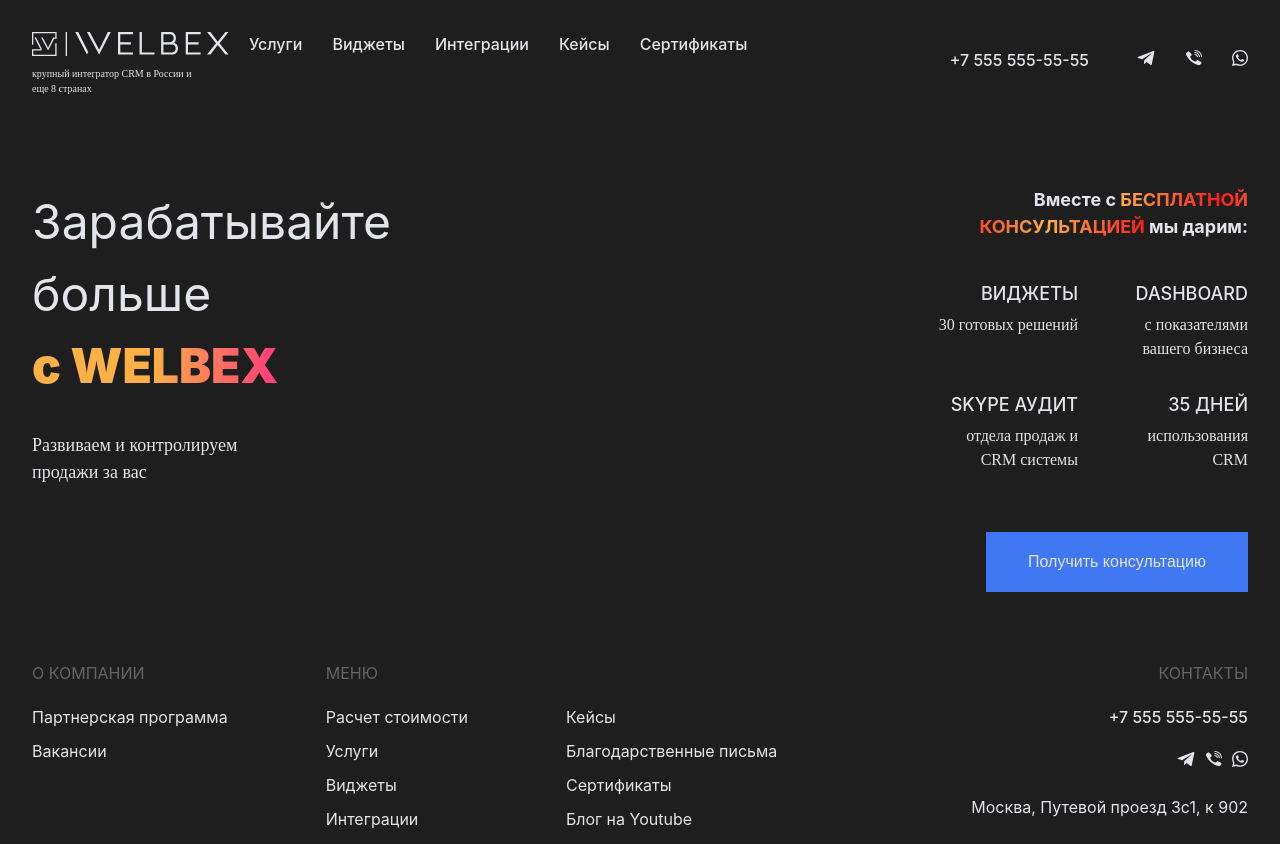
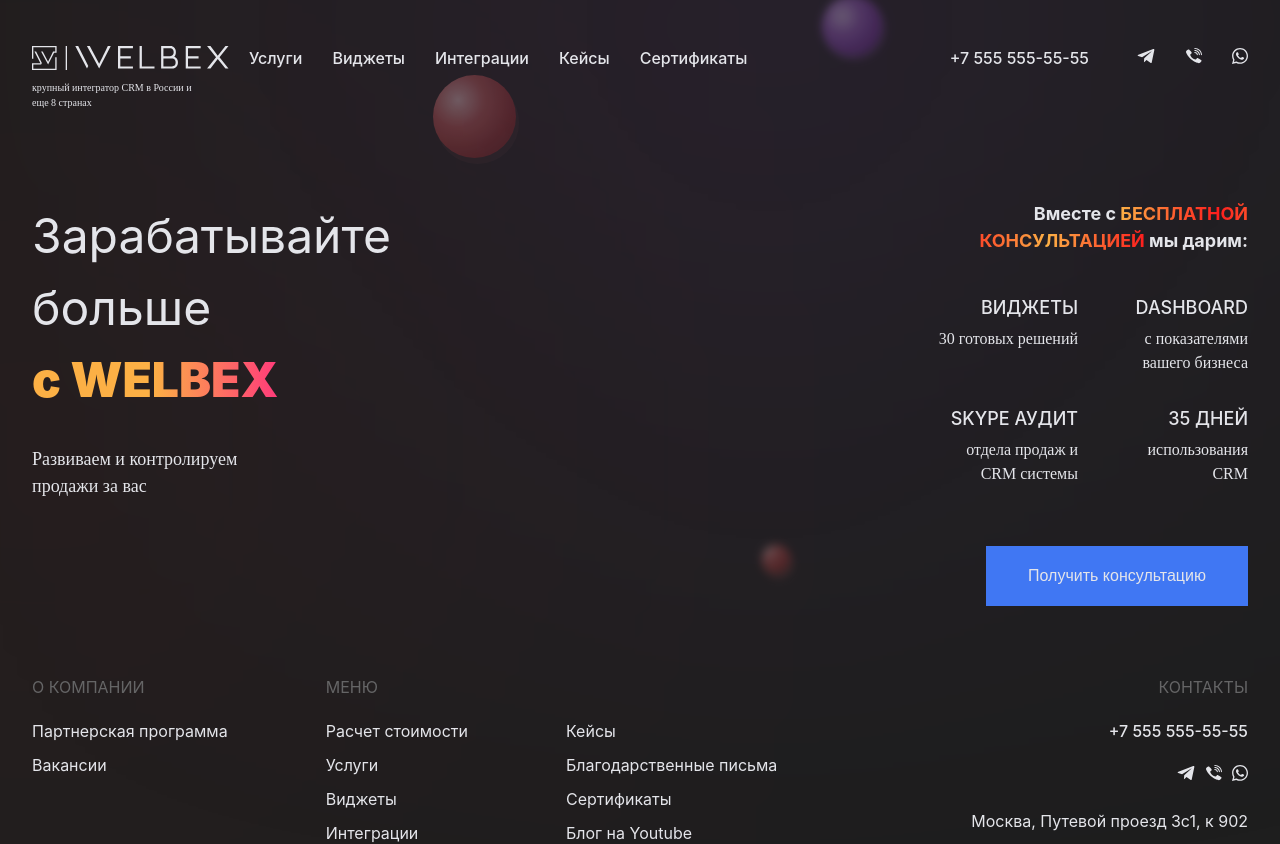
Before and after one commit to anastasia-bazaeva/amotest, a React (Vite) app: page / in a window 1280 px wide. Shown: the top 844 px of the page. Built offline with nearby package versions, Linux system fonts and the light colour scheme.

Commit message:
design added

```diff
--- a/src/components/contact-bar/contact-bar.module.css
+++ b/src/components/contact-bar/contact-bar.module.css
@@ -3,6 +3,7 @@
     flex-direction: row;
     gap: 47px;
     list-style: none;
+    margin: 0;
 }
 
 .navMenu {
--- a/src/components/header/header.module.css
+++ b/src/components/header/header.module.css
@@ -4,7 +4,8 @@
     display: flex;
     flex-direction: row;
     justify-content: space-between;
-    margin-bottom: 90px;
+    margin: 14px 0 90px 0;
+    position: relative;
 }
 
 .navBar {
--- a/src/components/header/header.tsx
+++ b/src/components/header/header.tsx
@@ -2,6 +2,8 @@
 import styles from './header.module.css';
 import { mainLogo1, mainLogo2, navLinksHeader } from '../../utils';
 import { ContactBar, Position } from '../contact-bar/contact-bar';
+import { Sphere } from '../sphere/sphere';
+import { SphereType } from '../sphere/types';
 
 export const Header = () => {
     return (
@@ -25,6 +27,9 @@
                 </ul>
             </div>
             <ContactBar position={Position.header} />
+            <Sphere type={SphereType.medium}/>
+            <Sphere type={SphereType.big}/>
+            <Sphere type={SphereType.huge}/>
         </header>
     )
 }
--- a/src/components/main-page/main-page.module.css
+++ b/src/components/main-page/main-page.module.css
@@ -6,6 +6,7 @@
     justify-content: space-between;
     margin-bottom: 69px;
     text-align: left;
+    position: relative;
 }
 
 .title {
--- a/src/components/main-page/main-page.tsx
+++ b/src/components/main-page/main-page.tsx
@@ -1,4 +1,6 @@
 import { OfferBlock } from '../offer-block/offer-block'
+import { Sphere } from '../sphere/sphere'
+import { SphereType } from '../sphere/types'
 import styles from './main-page.module.css'
 
 export const MainPage = () => {
@@ -10,6 +12,8 @@
                 <p className={styles.text}>Развиваем и контролируем продажи за вас</p>
             </div>
             <OfferBlock />
+            <Sphere type={SphereType.small}/>
+            <Sphere type={SphereType.giant}/>
         </section>
     )
 }
--- a/src/components/offer-block/offer-block.tsx
+++ b/src/components/offer-block/offer-block.tsx
@@ -1,4 +1,5 @@
-import { Button, ButtonType } from '../../ui/button/button'
+import { Button } from '../../ui/button/button'
+import { ButtonType } from '../../ui/button/types'
 import styles from './offer-block.module.css'
 
 export const OfferBlock = () => {
--- /dev/null
+++ b/src/components/sphere/sphere.module.css
@@ -0,0 +1,52 @@
+.sphere {
+    border-radius: 50px;
+    position: absolute;
+    z-index: -1;
+}
+
+.medium {
+    height: 60px;
+    width: 60px;
+    background: radial-gradient(at 20px 20px, #ECD0FF, #A15DCF, #7631A4, #561880);
+    filter: blur(4px) drop-shadow(3px 4px rgba(177, 118, 217, 0.25)) opacity(35%);
+    left: 65%;
+    top: -50px;
+}
+
+.small {
+    height: 28px;
+    width: 28px;
+    background: radial-gradient(at 4px 4px, #FFD0D0, #D45D5D, #A73131, #821919);
+    filter: blur(5px) drop-shadow(3px 6px rgba(223, 125, 125, 0.25)) opacity(35%);
+    left: 60%;
+    top: 85%;
+}
+
+.big{
+    height: 83px;
+    width: 83px;
+    background: radial-gradient(at 25px 25px, #FFD0D0, #D45D5D, #A73131, #821919);
+    filter: blur(0.5px) drop-shadow(3px 6px rgba(223, 125, 125, 0.10)) opacity(35%);
+    left: 33%;
+    top: 45%;
+}
+
+.huge{
+    height: 259px;
+    width: 259px;
+    background-color: #833AB4;
+    /* на макете размытие 392, но с ним получается непохоже */
+    filter: blur(292px);
+    left: 50%;
+    top: -150px;
+}
+
+.giant{
+    height: 311px;
+    width: 311px;
+    background-color: #961A1A;
+    /* на макете размытие 392, но с ним получается непохоже */
+    filter: blur(292px) opacity(50%);
+    left: -150px;
+    top: 100px;
+}
--- /dev/null
+++ b/src/components/sphere/sphere.tsx
@@ -0,0 +1,20 @@
+import styles from './sphere.module.css'
+import { SphereType } from './types'
+
+interface SphereProps {
+    type: SphereType
+}
+
+export const Sphere = ({type}:SphereProps) => {
+    const style = () => {
+        if (type === SphereType.medium) return `${styles.sphere} ${styles.medium}`
+        if (type === SphereType.small) return `${styles.sphere} ${styles.small}`
+        if (type === SphereType.big) return `${styles.sphere} ${styles.big}`
+        if (type === SphereType.huge) return `${styles.sphere} ${styles.huge}`
+        if (type === SphereType.giant) return `${styles.sphere} ${styles.giant}`
+    }
+
+    return (
+        <div className={style()}></div>
+    )
+}
--- /dev/null
+++ b/src/components/sphere/types.ts
@@ -0,0 +1,7 @@
+export enum SphereType {
+    medium = 'medium',
+    small = 'small',
+    big = 'big',
+    huge = 'huge',
+    giant = 'giant',
+}
--- a/src/index.css
+++ b/src/index.css
@@ -4,6 +4,8 @@
   font-weight: 400;
   font-synthesis: none;
   text-rendering: optimizeLegibility;
+  padding: 0;
+  margin: 0;
   -webkit-font-smoothing: antialiased;
   -moz-osx-font-smoothing: grayscale;
   --colors-interface-white: #E4E5EA;
@@ -30,7 +32,7 @@
 body {
   margin: 0;
   background-color: var(--colors-interface-black);
-  padding: 45px 150px 0;
+  box-sizing: border-box;
   display: flex;
   flex-direction: column;
   place-items: center;
@@ -45,6 +47,7 @@
   scrollbar-width: thin;
   display: flex;
   min-height: calc(100vh - 45px);
+  padding: 45px 150px 0;
 }
 
 main {
--- a/src/ui/button/button.tsx
+++ b/src/ui/button/button.tsx
@@ -1,10 +1,5 @@
 import styles from './button.module.css'
-
-export enum ButtonType {
-    default = 'button',
-    reset = 'reset',
-    sumbit = 'submit',
-}
+import { ButtonType } from './types';
 
 interface ButtonProps {
     text: string;
--- /dev/null
+++ b/src/ui/button/types.ts
@@ -0,0 +1,5 @@
+export enum ButtonType {
+    default = 'button',
+    reset = 'reset',
+    sumbit = 'submit',
+}
```
